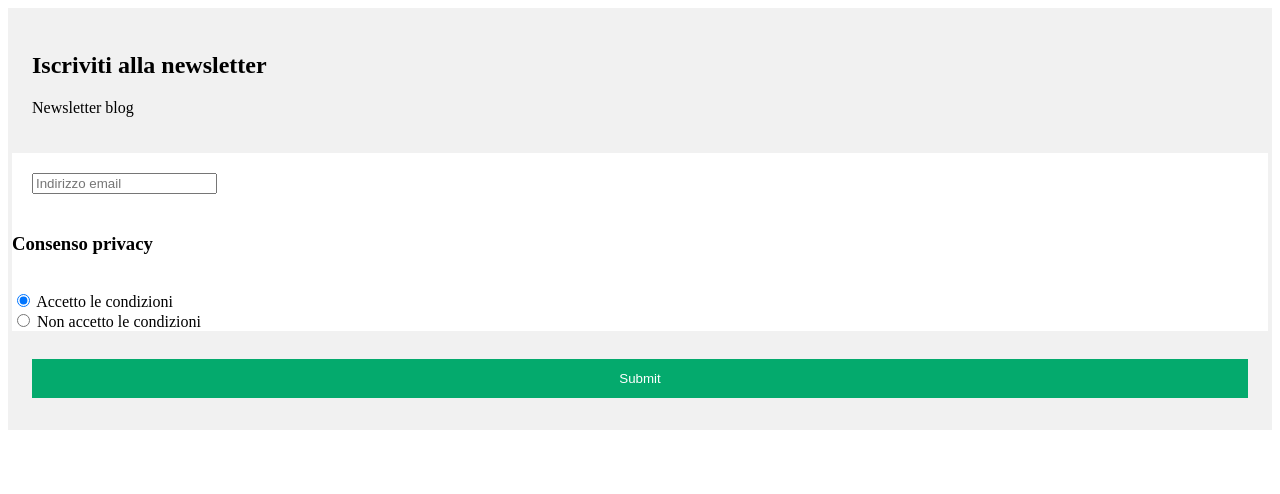
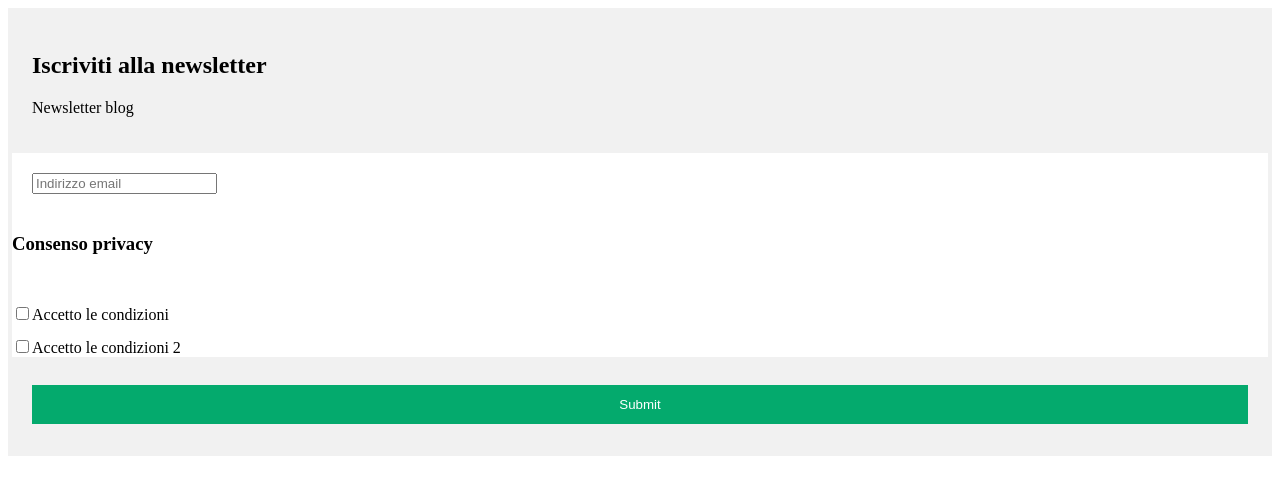
Before and after one commit to roccoan-sigro/test, a plain HTML site: page index.html in a window 1280 px wide. Drawn offline with Linux system fonts and the light colour scheme.

Commit message:
Update index.html

```diff
--- a/index.html
+++ b/index.html
@@ -104,10 +104,8 @@
         </div>
 
         <div> <h3>Consenso privacy</h3> <br>
-            <input type="radio" id="Yes" name="SubAction" value="sub_add_update" checked="yes">
-            <label for="Yes">Accetto le condizioni</label><br>
-            <input type="radio" id="No" name="SubAction" value="none">
-            <label for="No">Non accetto le condizioni</label><br>
+            <input type="checkbox" name="SubAction" value="sub_add_update" required>Accetto le condizioni<br>
+            <input type="checkbox" name="SubAction" value="sub_add_update" required>Accetto le condizioni 2<br>
         </div>
 
         <div class="container">
```
